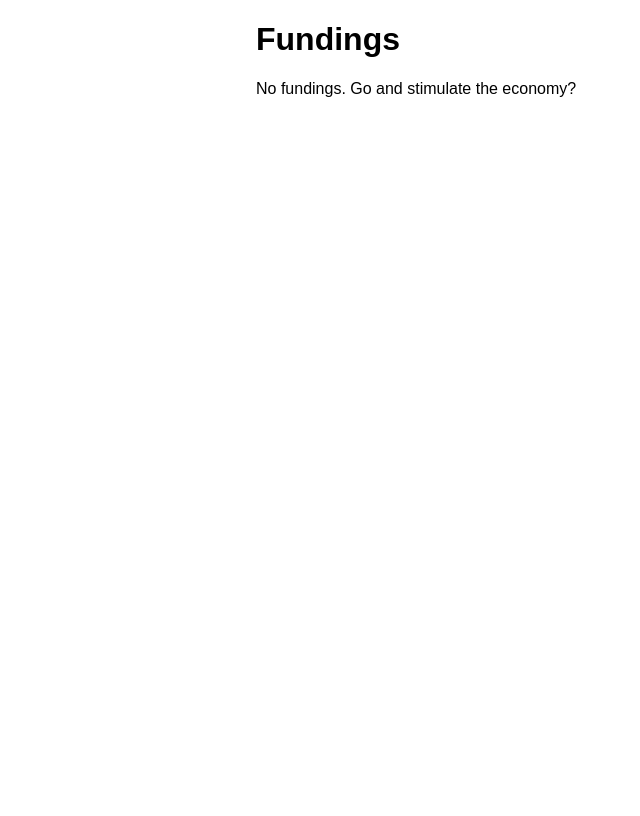
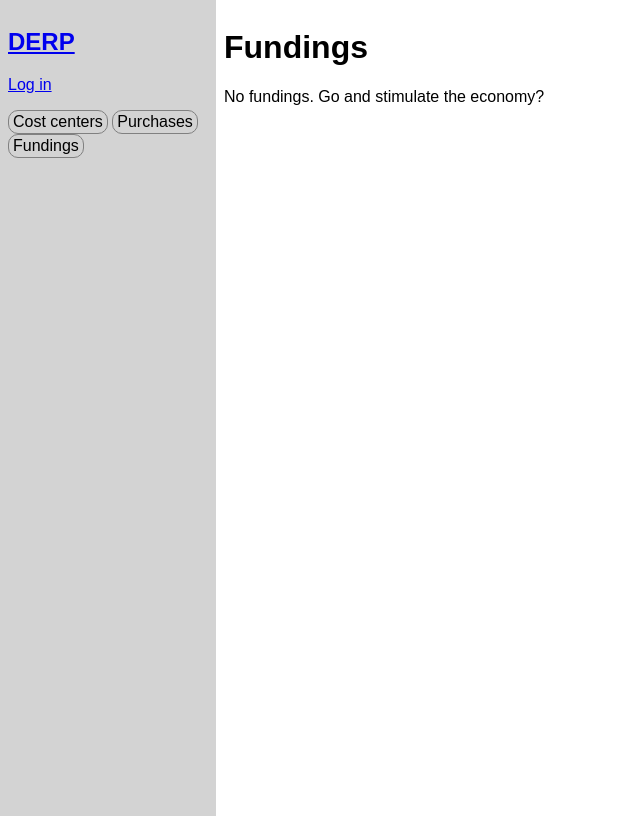
Before and after one commit to ifd3f/DERP, a Django app: page /fundings in a window 1280 px wide. Shown: the whole page, without its empty margins (0-640 px from the left). Before the commit the page ends 97 px from the top, so only its background shows below. Run offline with Django 3.2, Linux system fonts and the light colour scheme; data that the repository does not hold is empty.

Commit message:
Add navbar

```diff
--- a/erp/static/erp/style.css
+++ b/erp/static/erp/style.css
@@ -1,13 +1,55 @@
 body {
   font-family: sans-serif;
+  margin: 0;
 }
 
-.container {
+.content {
   max-width: 768px;
-  padding-left: 30px;
-  padding-right: 30px;
-  margin-left: auto;
-  margin-right: auto;
+  padding: 8px;
+  flex-grow: 1;
+}
+
+.main-navbar {
+  padding: 8px;
+  background-color: lightgray;
+}
+
+.navmenu {
+  list-style-type: none;
+  padding: 0;
+  margin-bottom: 0;
+}
+
+.navmenu li {
+  display: inline-block;
+  border: 1px solid grey;
+  padding-top: 2px;
+  padding-bottom: 2px;
+  padding-left: 4px;
+  padding-right: 4px;
+  border-radius: 10px;
+}
+
+.navmenu a {
+  color: inherit;
+  text-decoration: none;
+}
+
+@media print {
+  .main-navbar {
+    display: none;
+  }
+}
+
+@media (min-width: 768px) {
+  .outer {
+    display: flex;
+  }
+
+  .main-navbar {
+    width: 200px;
+    min-height: 100vh;
+  }
 }
 
 ol.nav-path {
--- a/erp/templates/base_standard.html
+++ b/erp/templates/base_standard.html
@@ -13,10 +13,22 @@
         {% block head %}{% endblock %}
     </head>
     <body>
-        <div class="container">
-            {% block top_nav %}{% endblock %}
-            <h1>{{ page_title }}</h1>
-            {% block content %}{% endblock %}
+        <div class="outer">
+            <nav class="main-navbar">
+                <h1><a href="/">DERP</a></h1>
+                <a href="/login">Log in</a>
+                <ul class="navmenu">
+                    <li><a href="/cost-centers">Cost centers</a></li>
+                    <li><a href="/purchases">Purchases</a></li>
+                    <li><a href="/fundings">Fundings</a></li>
+                </ul>
+            </nav>
+
+            <main class="content">
+                {% block top_nav %}{% endblock %}
+                <h1>{{ page_title }}</h1>
+                {% block content %}{% endblock %}
+            </main>
         </div>
     </body>
 </html>
--- a/erp/templates/erp/funding_list.html
+++ b/erp/templates/erp/funding_list.html
@@ -6,7 +6,7 @@
             <thead>
                 <tr>
                     <th style="text-align: right;">#</th>
-                    <th>Funding Date</th>
+                    <th>Date</th>
                     <th style="text-align: center;">Name</th>
                     <th style="text-align: center;">Cost Center</th>
                     <th style="text-align: right;">Price</th>
@@ -16,8 +16,8 @@
                 {% for f in fundings %}
                     <tr>
                         <td style="text-align: right;"><a href="/fundings/{{ f.id }}">F{{ f.id }}</a></td>
-                        <td>{{ f.funding_date }}</td>
-                        <td style="text-align: center;"><a href="{{ f.url }}">{{ f }}</a></td>
+                        <td>{{ f.funding_date | date:"d/m/y" }}</td>
+                        <td style="text-align: center;">{{ f }}</td>
                         <td style="text-align: center;"><a href="{{ f.cost_center.url }}">{{ f.cost_center }}</a></td>
                         <td style="text-align: right;">{{ f.credit | floatformat:2 }}</td>
                     </tr>
--- a/erp/templates/erp/purchase_list.html
+++ b/erp/templates/erp/purchase_list.html
@@ -6,7 +6,7 @@
             <thead>
                 <tr>
                     <th style="text-align: right;">#</th>
-                    <th>Purchase Date</th>
+                    <th>Date</th>
                     <th style="text-align: center;">Name</th>
                     <th style="text-align: center;">Cost Center</th>
                     <th style="text-align: right;">Price</th>
@@ -16,7 +16,7 @@
                 {% for p in purchases %}
                     <tr>
                         <td style="text-align: right;"><a href="/purchases/{{ p.id }}">P{{ p.id }}</a></td>
-                        <td>{{ p.purchase_date }}</td>
+                        <td>{{ p.purchase_date | date:"d/m/y" }}</td>
                         <td style="text-align: center;"><a href="{{ p.url }}">{{ p }}</a></td>
                         <td style="text-align: center;"><a href="{{ p.cost_center.url }}">{{ p.cost_center }}</a></td>
                         <td style="text-align: right;">{{ p.actual_price | floatformat:2 }}</td>
```
